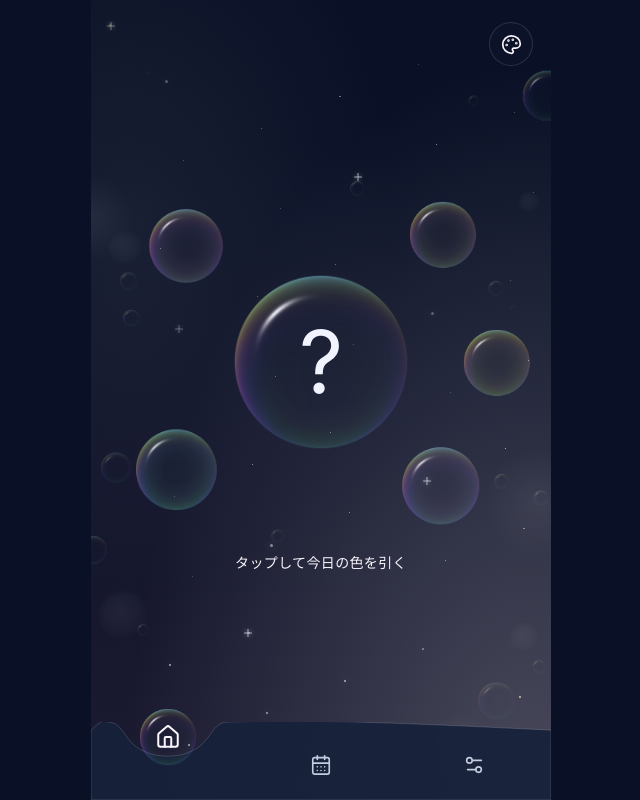
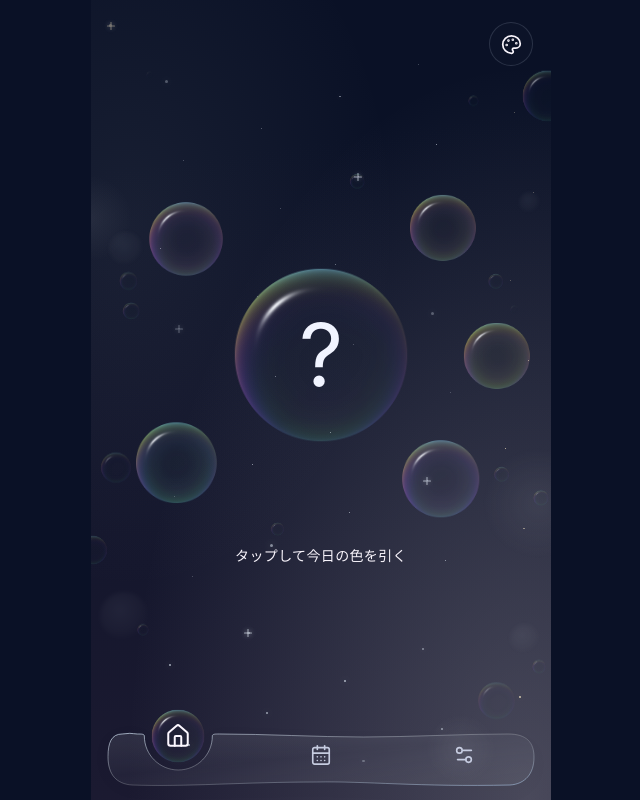
Before and after one commit to riri92o/picpa_app, a React (Vite) app: page / in a window 1280 px wide. Both pictures are taken after a click on the button "スキップ". Shown: the whole page, without its empty margins (319-959 px from the left). Built offline with nearby package versions, Linux system fonts and the light colour scheme.

Commit message:
Refine bottom navigation as floating translucent membrane

```diff
--- a/package.json
+++ b/package.json
@@ -1,6 +1,6 @@
 {
   "name": "picpa",
-  "version": "0.3.7",
+  "version": "0.3.8",
   "private": true,
   "type": "module",
   "scripts": {
--- a/src/components/BottomNav.tsx
+++ b/src/components/BottomNav.tsx
@@ -1,6 +1,8 @@
 import { motion, useReducedMotion } from "framer-motion";
+import { useId, useLayoutEffect, useRef, useState } from "react";
 import { CalendarDays, House, Settings2 } from "lucide-react";
 import { NAV_MOTION } from "../constants/config";
+import { floatingNavGeometry } from "../ui/navGeometry";
 export type Tab = "home" | "calendar" | "settings";
 const tabs = [
   { id: "home" as Tab, label: "Home", Icon: House },
@@ -19,24 +21,93 @@ export function BottomNav({
   const reduced = useReducedMotion();
   const transition = reduced ? { duration: 0 } : NAV_MOTION;
   const index = tabs.findIndex((item) => item.id === tab);
-  const center = 65 + 130 * index;
-  const left = center - 51,
-    right = center + 51;
-  const d = `M 0 10 C ${left / 3} 4 ${(left * 2) / 3} -4 ${left} 0 C ${center - 37} 0 ${center - 37} 26 ${center - 20} 36 C ${center - 10} 44 ${center + 10} 44 ${center + 20} 36 C ${center + 37} 26 ${center + 37} 0 ${right} 0 C ${right + (390 - right) / 3} -4 ${right + ((390 - right) * 2) / 3} 4 390 10 V 96 H 0 Z`;
+  const nav = useRef<HTMLElement>(null);
+  const [frame, setFrame] = useState({
+    width: 360,
+    height: 64,
+    bubble: 56,
+    raise: 16,
+  });
+  const id = useId().replace(/[^a-zA-Z0-9_-]/g, "");
+  const filmId = `nav-film-${id}`;
+  const rimId = `nav-rim-${id}`;
+  useLayoutEffect(() => {
+    const element = nav.current;
+    if (!element) return;
+    const measure = () => {
+      const box = element.getBoundingClientRect();
+      const style = getComputedStyle(element);
+      const next = {
+        width: box.width,
+        height: box.height,
+        bubble: parseFloat(style.getPropertyValue("--nav-bubble-size")),
+        raise: parseFloat(style.getPropertyValue("--nav-raise")),
+      };
+      if (!next.width || !next.height) return;
+      setFrame((previous) =>
+        Object.entries(next).every(
+          ([key, value]) => previous[key as keyof typeof previous] === value,
+        )
+          ? previous
+          : next,
+      );
+    };
+    measure();
+    const observer = new ResizeObserver(measure);
+    observer.observe(element);
+    return () => observer.disconnect();
+  }, []);
+  const shape = floatingNavGeometry(
+    frame.width,
+    frame.height,
+    frame.bubble,
+    frame.raise,
+    index,
+  );
   const SelectedIcon = tabs[index].Icon;
   return (
-    <nav className="bottom-nav" aria-label="メインナビゲーション">
+    <nav ref={nav} className="bottom-nav" aria-label="メインナビゲーション">
       <svg
         className="nav-shape"
-        viewBox="0 0 390 96"
+        viewBox={`0 0 ${frame.width} ${frame.height}`}
         preserveAspectRatio="none"
         aria-hidden="true"
       >
-        <motion.path animate={{ d }} transition={transition} />
+        <defs>
+          <linearGradient id={filmId} x1="0" y1="0" x2="0.8" y2="1">
+            <stop
+              offset="0"
+              stopColor="var(--accent-soft)"
+              stopOpacity="0.13"
+            />
+            <stop offset="0.5" stopColor="#e8f1ff" stopOpacity="0.045" />
+            <stop offset="1" stopColor="var(--accent)" stopOpacity="0.10" />
+          </linearGradient>
+          <linearGradient id={rimId} x1="0.05" y1="0" x2="1" y2="1">
+            <stop offset="0" stopColor="#dceeff" stopOpacity="0.65" />
+            <stop
+              offset="0.52"
+              stopColor="var(--accent-soft)"
+              stopOpacity="0.24"
+            />
+            <stop offset="1" stopColor="#badcff" stopOpacity="0.50" />
+          </linearGradient>
+        </defs>
+        <motion.path
+          className="nav-membrane"
+          initial={{ d: shape.path }}
+          animate={{ d: shape.path }}
+          transition={transition}
+          fill={`url(#${filmId})`}
+          stroke={`url(#${rimId})`}
+          strokeWidth="1"
+          vectorEffect="non-scaling-stroke"
+        />
       </svg>
       <motion.div
         className="nav-bubble"
-        animate={{ left: `${((index + 0.5) / 3) * 100}%` }}
+        initial={false}
+        animate={{ left: shape.center }}
         transition={transition}
       >
         <SelectedIcon size={25} strokeWidth={2.4} />
--- a/src/constants/release.ts
+++ b/src/constants/release.ts
@@ -1,6 +1,16 @@
-export const APP_VERSION = "0.3.7";
+export const APP_VERSION = "0.3.8";
 
 export const RELEASE_NOTES = [
+  {
+    date: "2026-11-11",
+    version: "0.3.8",
+    title: "薄い膜が浮かぶナビバーへ",
+    changes: [
+      "下ナビを左右と下端から浮かせ、波打つ輪郭と薄い半透明の膜に変更しました。",
+      "既存のアイコンと今日の色を使い、選択したバブルと、それを包むくぼみが一緒に移動します。",
+      "小さい画面やセーフエリアでも、写真・操作ボタンと重ならない余裕を確保しました。",
+    ],
+  },
   {
     date: "2026-11-11",
     version: "0.3.7",
--- a/src/styles.css
+++ b/src/styles.css
@@ -18,3 +18,4 @@
 @import "./styles/homePolish.css";
 @import "./styles/collection.css";
 @import "./styles/viewport.css";
+@import "./styles/floatingNav.css";
--- /dev/null
+++ b/src/styles/floatingNav.css
@@ -0,0 +1,61 @@
+.app-shell {
+  --nav-side: clamp(12px, 3.5vw, 16px);
+  --nav-safe-left: env(safe-area-inset-left, 0px);
+  --nav-safe-right: env(safe-area-inset-right, 0px);
+  --nav-height: 64px;
+  --nav-bubble-size: 56px;
+  --nav-raise: 16px;
+  --nav-bottom: calc(var(--safe-bottom) + 12px);
+  /* Reserve the bubble's highest point as well as the floating film's body. */
+  --nav-space: calc(var(--nav-bottom) + var(--nav-height) + var(--nav-raise));
+}
+.bottom-nav {
+  top: calc(var(--app-height, 100dvh) - var(--nav-bottom) - var(--nav-height));
+  left: calc(
+    max(0px, (100vw - 460px) / 2, var(--nav-safe-left)) + var(--nav-side)
+  );
+  right: calc(
+    max(0px, (100vw - 460px) / 2, var(--nav-safe-right)) + var(--nav-side)
+  );
+  width: auto;
+  height: var(--nav-height);
+  transform: none;
+}
+.bottom-nav .nav-shape {
+  overflow: visible;
+  fill: none;
+  stroke: none;
+  filter: drop-shadow(0 5px 8px #02091625);
+}
+.bottom-nav .nav-bubble {
+  top: calc(-1 * var(--nav-raise));
+  width: var(--nav-bubble-size);
+  height: var(--nav-bubble-size);
+}
+.bottom-nav .nav-items {
+  padding: 0;
+  z-index: 3;
+}
+.bottom-nav .nav-item {
+  position: relative;
+  padding: 0;
+  min-height: 44px;
+  border-radius: 20px;
+  -webkit-tap-highlight-color: transparent;
+}
+.bottom-nav .nav-item.active::before {
+  content: "";
+  position: absolute;
+  inset: calc(-1 * var(--nav-raise)) 0 0;
+  border-radius: 28px;
+}
+.bottom-nav .nav-item:focus-visible {
+  outline-offset: -3px;
+}
+@media (max-width: 350px), (max-height: 680px) {
+  .app-shell {
+    --nav-height: 60px;
+    --nav-bubble-size: 52px;
+    --nav-raise: 14px;
+  }
+}
--- /dev/null
+++ b/src/ui/navGeometry.ts
@@ -0,0 +1,130 @@
+/** One closed, gently waved membrane. Every tab has the same Bezier topology
+ * so the existing Motion transition can move the cavity with the bubble. */
+export function floatingNavGeometry(
+  width: number,
+  height: number,
+  bubbleSize: number,
+  raise: number,
+  index: number,
+) {
+  const center = (width * (index + 0.5)) / 3;
+  const cy = bubbleSize / 2 - raise;
+  const radius = bubbleSize / 2 + 6;
+  const bridge = Math.min(7, Math.max(1, width / 6 - radius - 3));
+  const left = center - radius - bridge;
+  const right = center + radius + bridge;
+  const cornerLeft = Math.min(height * 0.42, left / 2);
+  const cornerRight = Math.min(height * 0.42, (width - right) / 2);
+  const dl = left - cornerLeft;
+  const dr = width - cornerRight - right;
+  const al = Math.min(3.5, dl * 0.045);
+  const ar = Math.min(3, dr * 0.045);
+  const top = height * 0.15625;
+  const bottom = height - 3;
+  const k = 0.55228475;
+  const n = (value: number) => Math.round(value * 1000) / 1000;
+  const commands: (string | number)[][] = [
+    ["M", 1, height * 0.51],
+    ["C", 1, height * 0.29, cornerLeft * 0.3, top, cornerLeft, top],
+    [
+      "C",
+      cornerLeft + dl / 6,
+      top,
+      cornerLeft + dl / 3,
+      top - al,
+      cornerLeft + dl / 2,
+      top - al,
+    ],
+    [
+      "C",
+      cornerLeft + (dl * 2) / 3,
+      top - al,
+      cornerLeft + (dl * 5) / 6,
+      top,
+      left,
+      top,
+    ],
+    [
+      "C",
+      left + bridge * 0.6,
+      top,
+      center - radius,
+      cy - 2,
+      center - radius,
+      cy,
+    ],
+    [
+      "C",
+      center - radius,
+      cy + radius * k,
+      center - radius * k,
+      cy + radius,
+      center,
+      cy + radius,
+    ],
+    [
+      "C",
+      center + radius * k,
+      cy + radius,
+      center + radius,
+      cy + radius * k,
+      center + radius,
+      cy,
+    ],
+    ["C", center + radius, cy - 2, right - bridge * 0.6, top, right, top],
+    [
+      "C",
+      right + dr / 6,
+      top,
+      right + dr / 3,
+      top + ar,
+      right + dr / 2,
+      top + ar,
+    ],
+    [
+      "C",
+      right + (dr * 2) / 3,
+      top + ar,
+      right + (dr * 5) / 6,
+      top,
+      width - cornerRight,
+      top,
+    ],
+    [
+      "C",
+      width - cornerRight * 0.3,
+      top,
+      width - 1,
+      height * 0.29,
+      width - 1,
+      height * 0.52,
+    ],
+    ["C", width - 1, height * 0.78, width - 10, bottom - 1, width - 25, bottom],
+    [
+      "C",
+      width * 0.73,
+      bottom + 2,
+      width * 0.6,
+      bottom - 4,
+      width * 0.49,
+      bottom - 3,
+    ],
+    ["C", width * 0.32, bottom - 3, width * 0.18, bottom + 2, 25, bottom],
+    ["C", 10, bottom - 1, 1, height * 0.8, 1, height * 0.51],
+    ["Z"],
+  ];
+  return {
+    path: commands
+      .map((command) =>
+        command
+          .map((value) => (typeof value === "number" ? n(value) : value))
+          .join(" "),
+      )
+      .join(" "),
+    center,
+    cy,
+    radius,
+    left,
+    right,
+  };
+}
```
Also changed, not shown: 2 other files (tests, documents, lock files or other folders).
